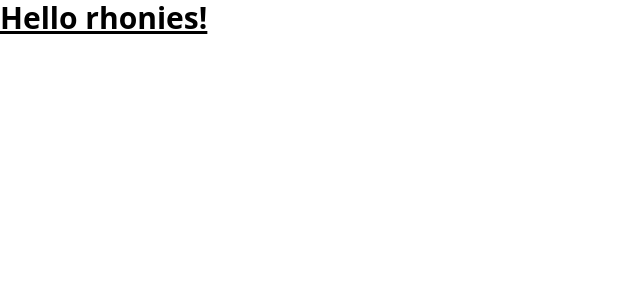
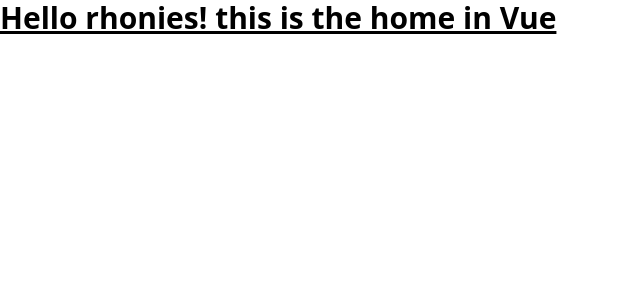
Before and after one commit to rhoni-team/CIApp, a Vue app in the folder AppCI/frontend/: page / in a window 1280 px wide. Shown: the top 300 px of the page, without its empty margins (0-640 px from the left). Built offline with nearby package versions, Linux system fonts and the light colour scheme.

Commit message:
refactor(frontend): change hello message

```diff
--- a/AppCI/frontend/src/views/HomeView.vue
+++ b/AppCI/frontend/src/views/HomeView.vue
@@ -1,7 +1,7 @@
 <script setup></script>
 
 <template>
-      <h1 class="text-3xl font-bold underline">Hello rhonies!</h1>
+      <h1 class="text-3xl font-bold underline">Hello rhonies! this is the home in Vue </h1>
 </template>
 
 <style scoped></style>
```
